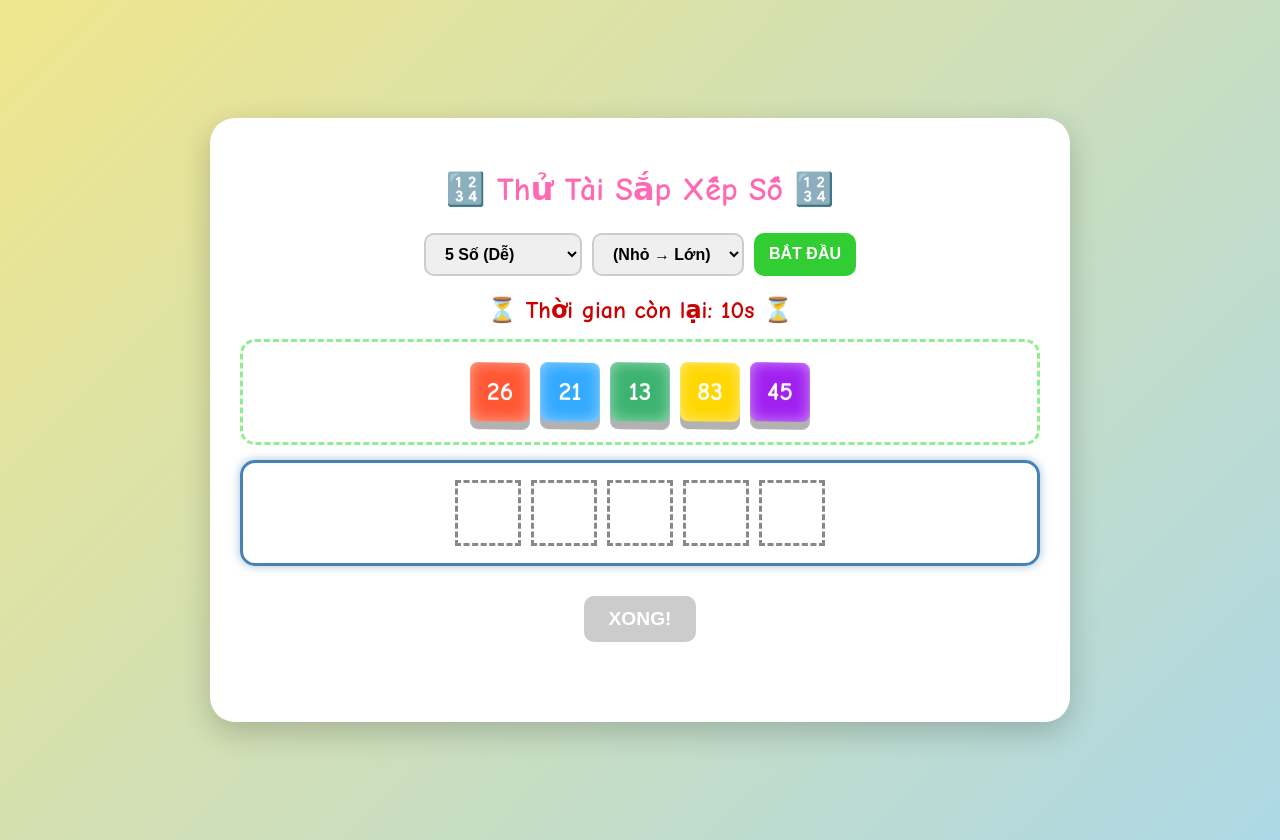
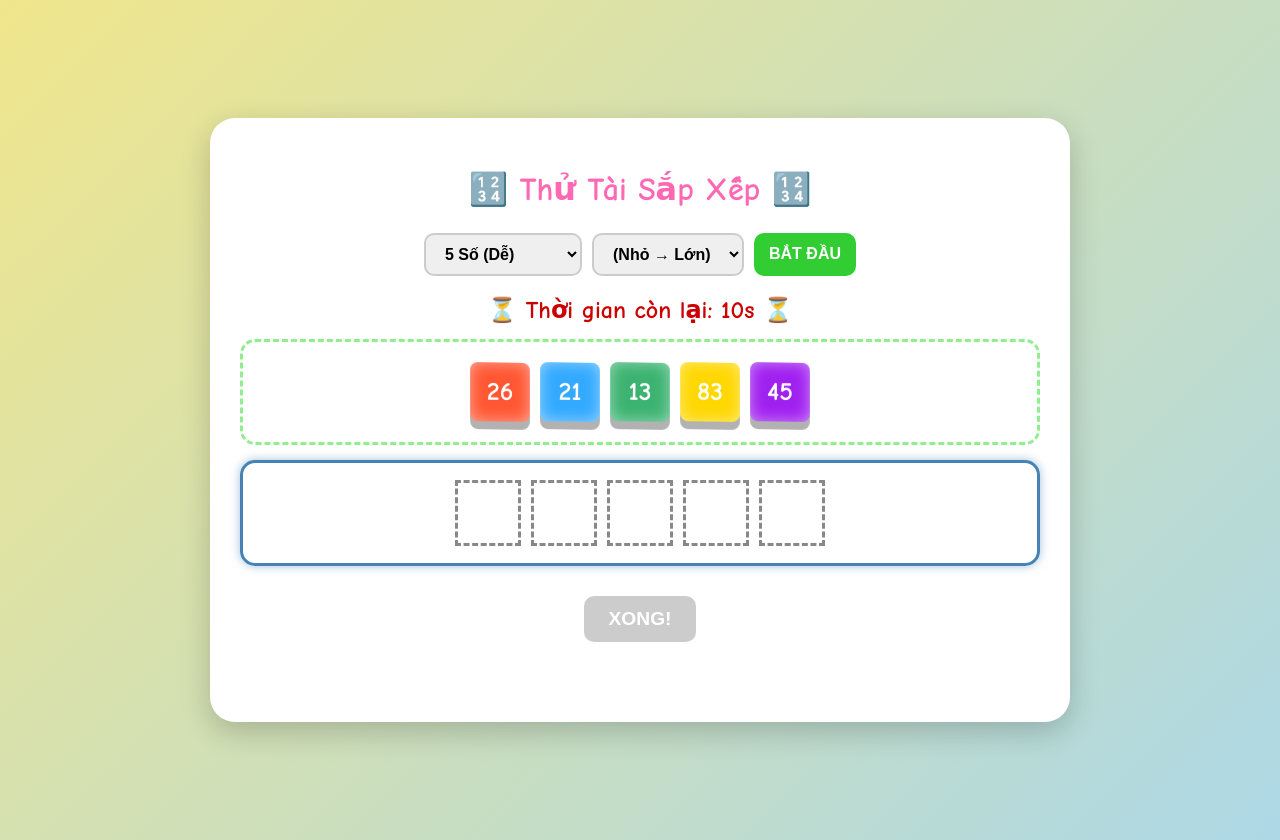
Before and after one commit to taunv/Game_sap_xep_so, a plain HTML site: page index.html in a window 1280 px wide. Drawn offline with Linux system fonts and the light colour scheme.

Commit message:
Update title and heading in index.html

```diff
--- a/index.html
+++ b/index.html
@@ -2,12 +2,12 @@
 <html lang="vi">
 <head>
     <meta charset="UTF-8">
-    <title>Thử Tài Sắp Xếp Số</title>
+    <title>Thử Tài Sắp Xếp</title>
     <meta name="viewport" content="width=device-width, initial-scale=1.0">
     <link rel="stylesheet" href="style_optimized.css"> </head>
 <body>
     <div id="game-container">
-        <h1>🔢 Thử Tài Sắp Xếp Số 🔢</h1>
+        <h1>🔢 Thử Tài Sắp Xếp 🔢</h1>
 
         <div id="controls-area">
             <select id="sizeSelect">
```
